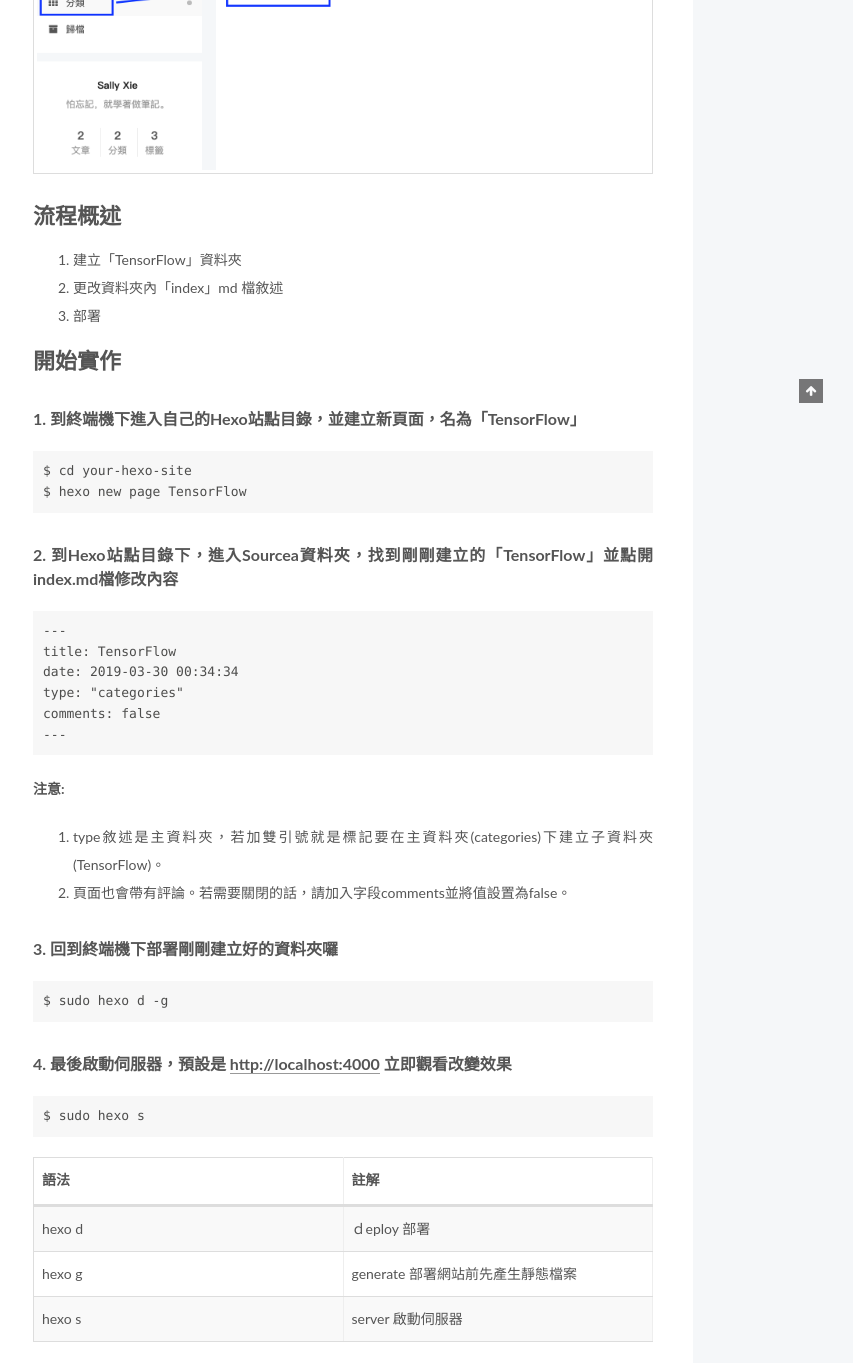
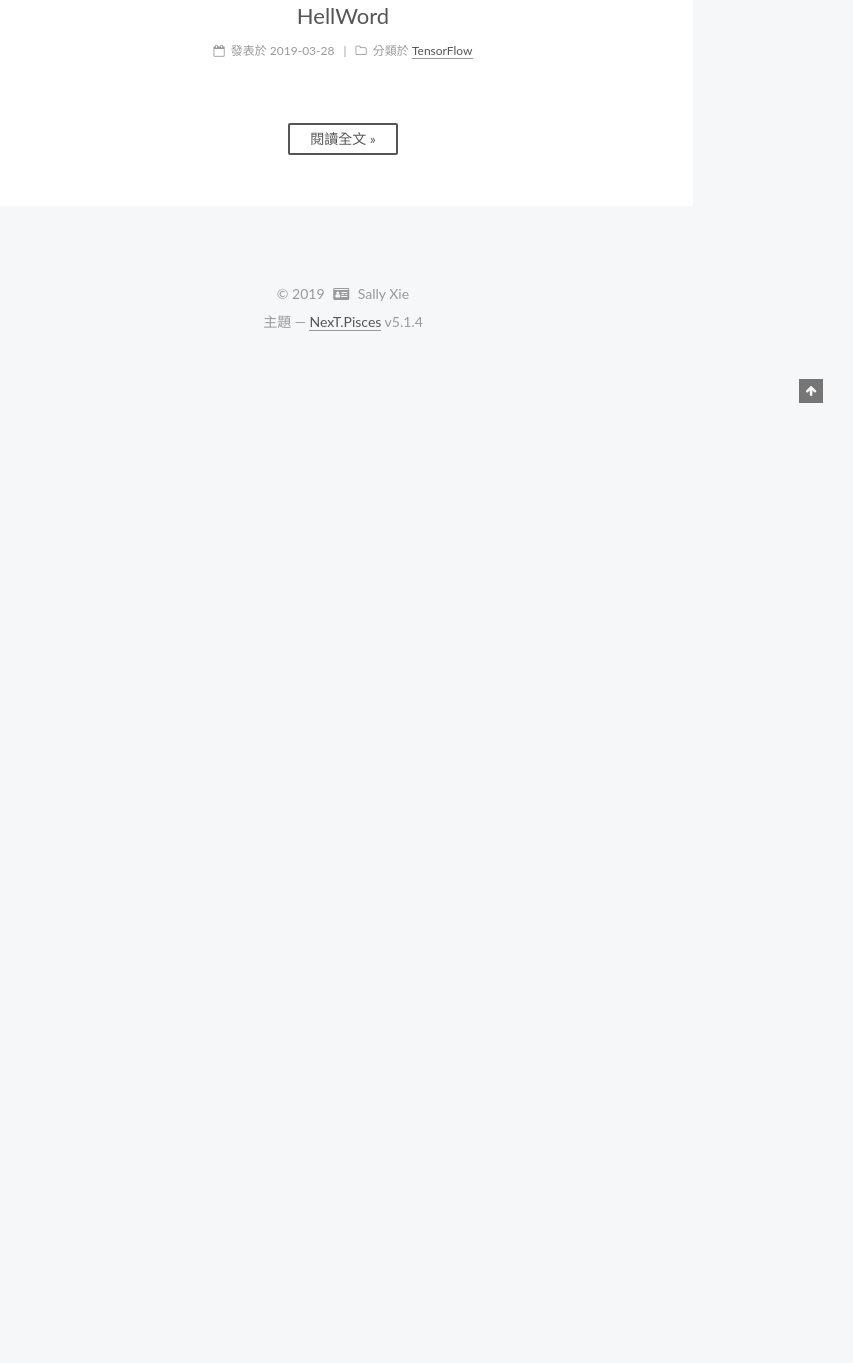
Before and after one commit to MisssssXie/MisssssXie.github.io, a plain HTML site: page index.html in a window 1280 px wide. Shown: the part 497-1860 px from the top of the page, without its empty margins (427-1280 px from the left). After the commit the page ends 853 px from the top, so only its background shows below. Drawn offline with Linux system fonts and the light colour scheme.

Commit message:
Site updated: 2019-04-07 20:23:03

```diff
--- a/index.html
+++ b/index.html
@@ -345,52 +345,22 @@
 
 
 
-            <h1 id="前言碎碎念"><a href="#前言碎碎念" class="headerlink" title="前言碎碎念"></a><strong>前言碎碎念</strong></h1><p>嗨，大家好！初次接觸Hexo寫自己的Blog，就先寫寫一些環境建置小技巧熟悉一下囉～本篇就來記錄如何在「categories」大分類下建立子分類，大家也可以參考看看：]</p>
-<h1 id="成果"><a href="#成果" class="headerlink" title="成果"></a><strong>成果</strong></h1><p><img src="/images/hexo1.png" alt="實作結果"></p>
-<h1 id="流程概述"><a href="#流程概述" class="headerlink" title="流程概述"></a><strong>流程概述</strong></h1><ol>
-<li>建立「TensorFlow」資料夾</li>
-<li>更改資料夾內「index」md 檔敘述</li>
-<li>部署</li>
-</ol>
-<h1 id="開始實作"><a href="#開始實作" class="headerlink" title="開始實作"></a><strong>開始實作</strong></h1><h4 id="1-到終端機下進入自己的Hexo站點目錄，並建立新頁面，名為「TensorFlow」"><a href="#1-到終端機下進入自己的Hexo站點目錄，並建立新頁面，名為「TensorFlow」" class="headerlink" title="1. 到終端機下進入自己的Hexo站點目錄，並建立新頁面，名為「TensorFlow」"></a>1. 到終端機下進入自己的Hexo站點目錄，並建立新頁面，名為「TensorFlow」</h4><pre><code>$ cd your-hexo-site
-$ hexo new page TensorFlow
-</code></pre><h4 id="2-到Hexo站點目錄下，進入Sourcea資料夾，找到剛剛建立的「TensorFlow」並點開index-md檔修改內容"><a href="#2-到Hexo站點目錄下，進入Sourcea資料夾，找到剛剛建立的「TensorFlow」並點開index-md檔修改內容" class="headerlink" title="2.  到Hexo站點目錄下，進入Sourcea資料夾，找到剛剛建立的「TensorFlow」並點開index.md檔修改內容"></a>2.  到Hexo站點目錄下，進入Sourcea資料夾，找到剛剛建立的「TensorFlow」並點開index.md檔修改內容</h4><pre><code>---
-title: TensorFlow
-date: 2019-03-30 00:34:34
-type: &quot;categories&quot;
-comments: false
----
-</code></pre><p><strong>注意:</strong></p>
-<ol>
-<li>type敘述是主資料夾，若加雙引號就是標記要在主資料夾(categories)下建立子資料夾(TensorFlow)。</li>
-<li>頁面也會帶有評論。若需要關閉的話，請加入字段comments並將值設置為false。</li>
-</ol>
-<h4 id="3-回到終端機下部署剛剛建立好的資料夾囉"><a href="#3-回到終端機下部署剛剛建立好的資料夾囉" class="headerlink" title="3.  回到終端機下部署剛剛建立好的資料夾囉"></a>3.  回到終端機下部署剛剛建立好的資料夾囉</h4><pre><code>$ sudo hexo d -g
-</code></pre><h4 id="4-最後啟動伺服器，預設是-http-localhost-4000-立即觀看改變效果"><a href="#4-最後啟動伺服器，預設是-http-localhost-4000-立即觀看改變效果" class="headerlink" title="4.  最後啟動伺服器，預設是 http://localhost:4000 立即觀看改變效果"></a>4.  最後啟動伺服器，預設是 <a href="http://localhost:4000" target="_blank" rel="noopener">http://localhost:4000</a> 立即觀看改變效果</h4><pre><code>$ sudo hexo s
-</code></pre><table>
-<thead>
-<tr>
-<th>語法</th>
-<th style="text-align:left">註解  </th>
-</tr>
-</thead>
-<tbody>
-<tr>
-<td>hexo d</td>
-<td style="text-align:left">ｄeploy 部署</td>
-</tr>
-<tr>
-<td>hexo g</td>
-<td style="text-align:left">generate 部署網站前先產生靜態檔案</td>
-</tr>
-<tr>
-<td>hexo s</td>
-<td style="text-align:left">server 啟動伺服器</td>
-</tr>
-</tbody>
-</table>
+          前言碎碎念嗨，大家好！初次接觸Hexo寫自己的Blog，就先寫寫一些環境建置小技巧熟悉一下囉～本篇就來記錄如何在「categories」大分類下建立子分類，大家也可以參考看看：]
+成果
+流程概述
+建立「TensorFlow」資料夾
+更改資料夾內「index」md 檔敘述
+部署
 
-
+開始實作1. 到終端
+          ...
+          <!--noindex-->
+          <div class="post-button text-center">
+            <a class="btn" href="/2019/03/28/CreateSubCategories/#more" rel="contents">
+              閱讀全文 &raquo;
+            </a>
+          </div>
+          <!--/noindex-->
 
 
     </div>
@@ -532,6 +502,13 @@ comments: false
 
 
 
+          <!--noindex-->
+          <div class="post-button text-center">
+            <a class="btn" href="/2019/03/28/HellWord/#more" rel="contents">
+              閱讀全文 &raquo;
+            </a>
+          </div>
+          <!--/noindex-->
 
 
     </div>
```
